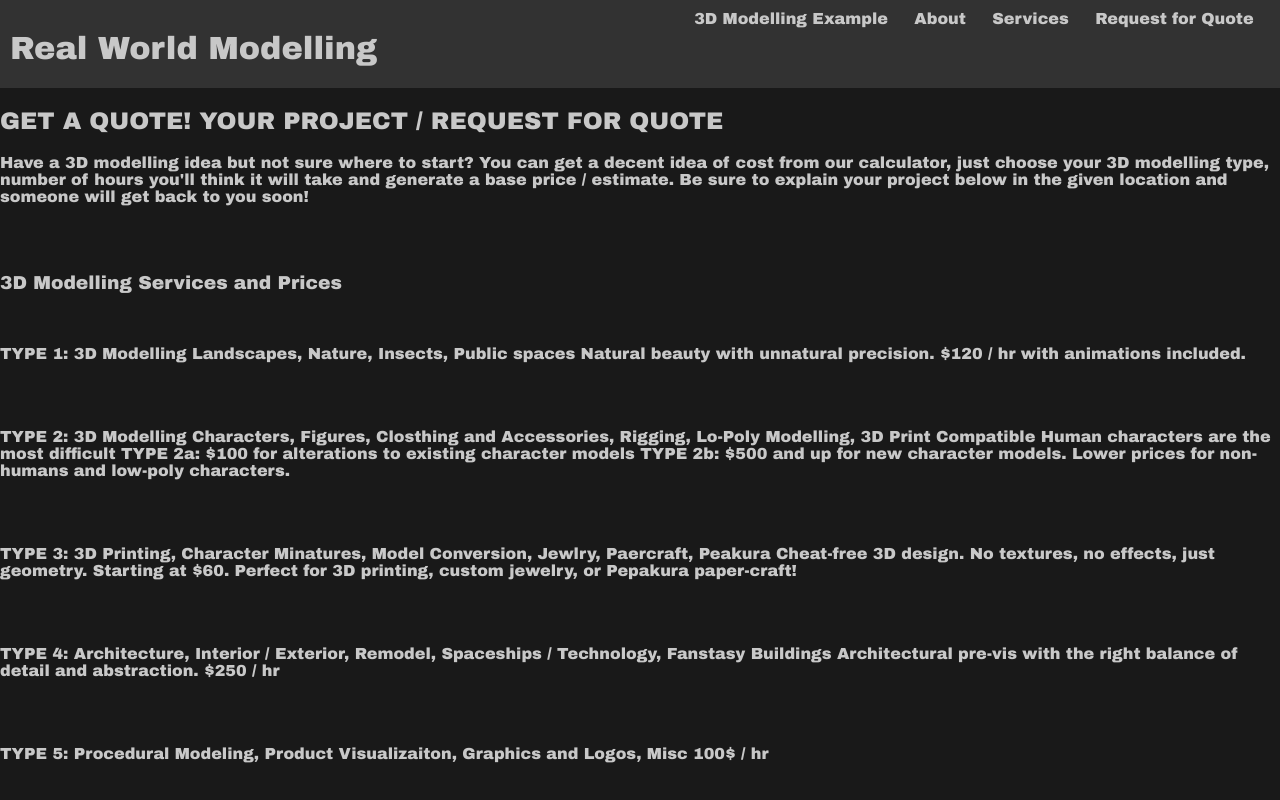
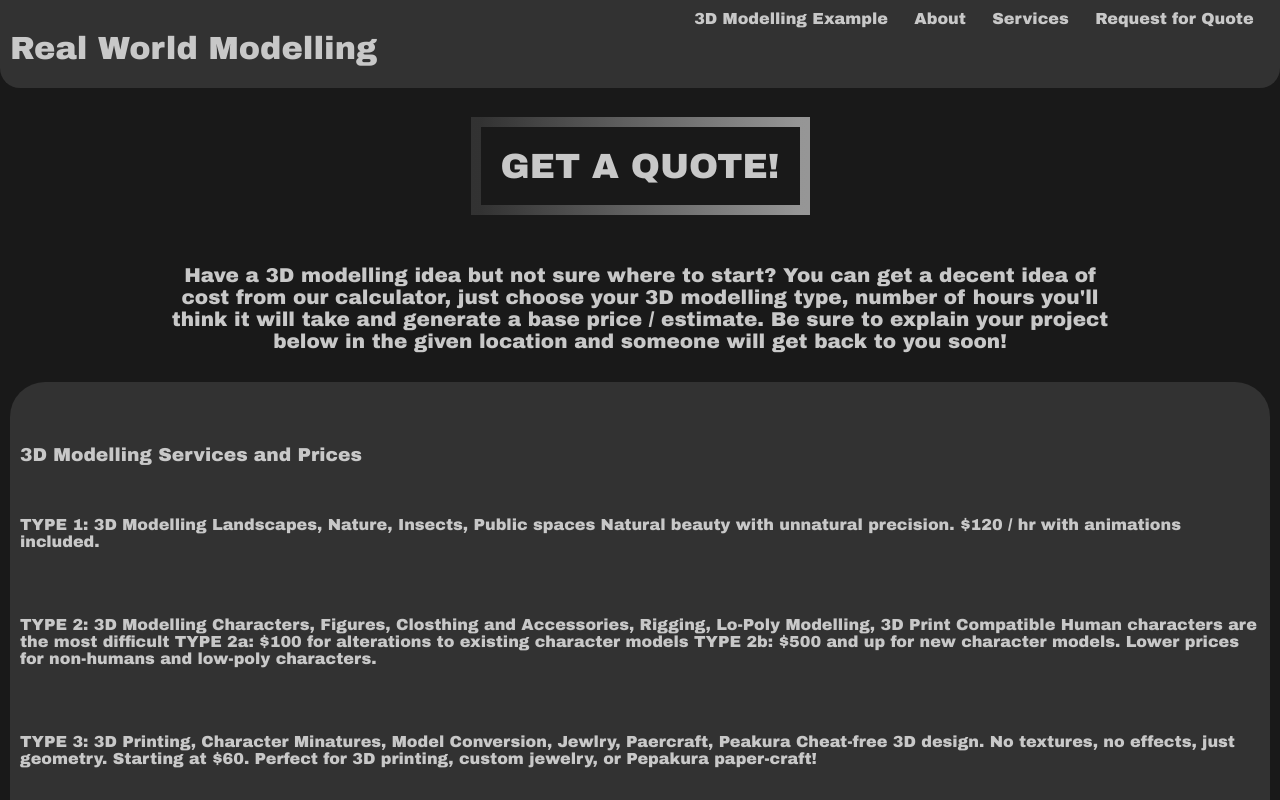
Before and after one commit to CarsonBartos/Computer-Science-Project-1---Carson-Bartos, a Vue app: page /Quote in a window 1280 px wide. Shown: the top 800 px of the page. Built offline with nearby package versions, Linux system fonts and the light colour scheme.

Commit message:
started styling request for quote

```diff
--- a/src/components/NavBar.vue
+++ b/src/components/NavBar.vue
@@ -28,6 +28,7 @@ h1 {
 	flex-grow: 2;
 }
 #NavBar {
+	border-radius: 0 0 20px 20px;
 	position: sticky;
 	top: 0;
 	padding-top: 10px;
@@ -46,6 +47,7 @@ a {
 a:hover {
 	color: rgb(250, 250, 250);
 }
+
 #nav {
 	flex-grow: 1;
 	display: flex;
--- a/src/views/3DModellingExampleView.vue
+++ b/src/views/3DModellingExampleView.vue
@@ -121,7 +121,7 @@ export default {
 	width: 50vw;
 	height: 15px;
 	border-radius: 5px;
-	background: rgb(50, 50, 50);
+	background: linear-gradient(to right, blue, red);
 	outline: none;
 	opacity: 0.7;
 	-webkit-transition: 0.2s;
--- a/src/views/RequestAQuoteView.vue
+++ b/src/views/RequestAQuoteView.vue
@@ -1,13 +1,19 @@
 <template>
-	<h2>GET A QUOTE! YOUR PROJECT / REQUEST FOR QUOTE</h2>
+	<div id="getQuoteTitle">
+		<h2>GET A QUOTE!</h2>
+	</div>
 
-	<p>
+	<div id="descriptionCont">
+		<p id="description">
 			Have a 3D modelling idea but not sure where to start? You can get a decent
-		idea of cost from our calculator, just choose your 3D modelling type, number
-		of hours you'll think it will take and generate a base price / estimate. Be
-		sure to explain your project below in the given location and someone will
-		get back to you soon!
+			idea of cost from our calculator, just choose your 3D modelling type,
+			number of hours you'll think it will take and generate a base price /
+			estimate. Be sure to explain your project below in the given location and
+			someone will get back to you soon!
 		</p>
+	</div>
+
+	<div id="quote">
 		<br /><br />
 		<h3>3D Modelling Services and Prices</h3>
 		<br />
@@ -32,18 +38,54 @@
 		</p>
 		<br /><br />
 		<p>
-		TYPE 4: Architecture, Interior / Exterior, Remodel, Spaceships / Technology,
-		Fanstasy Buildings Architectural pre-vis with the right balance of detail
-		and abstraction. $250 / hr
+			TYPE 4: Architecture, Interior / Exterior, Remodel, Spaceships /
+			Technology, Fanstasy Buildings Architectural pre-vis with the right
+			balance of detail and abstraction. $250 / hr
 		</p>
 		<br /><br />
 		<p>
-		TYPE 5: Procedural Modeling, Product Visualizaiton, Graphics and Logos, Misc
-		100$ / hr
+			TYPE 5: Procedural Modeling, Product Visualizaiton, Graphics and Logos,
+			Misc 100$ / hr
 		</p>
-	<br /><br />
-
 		All projects include: source files progress renders simple animations format
 		conversion FORM: Your Name Your Project Type Estimated Hours Estimated Total
 		(calculated) Comments Send ----->
+	</div>
 </template>
+
+<style scoped>
+#getQuoteTitle {
+	display: flex;
+	justify-content: center;
+}
+h2 {
+	font-size: 35px;
+	border-style: solid;
+	border-width: 10px;
+	border-radius: 20px;
+	border-image-slice: 1;
+	border-image-source: linear-gradient(
+		to right,
+		rgb(50, 50, 50),
+		rgb(150, 150, 150)
+	);
+	text-align: center;
+	padding: 20px;
+}
+
+#quote {
+	border-radius: 35px 35px 0px 0px;
+	background-color: rgb(50, 50, 50);
+	margin: 10px 10px 0px 10px;
+	padding: 10px;
+}
+#descriptionCont {
+	display: flex;
+	justify-content: center;
+	font-size: 20px;
+}
+#description {
+	text-align: center;
+	width: 75%;
+}
+</style>
--- a/src/views/ServicesView.vue
+++ b/src/views/ServicesView.vue
@@ -1,7 +1,10 @@
 <template>
-	<h2 id="serviceTitle">
-		Services! Doing the Job Right, these are the services offered by REAL WORLD
-	</h2>
+	<div id="Title">
+		<h2 id="serviceTitle">
+			Services! Doing the Job Right, these are the services offered by REAL
+			WORLD
+		</h2>
+	</div>
 	<div id="cont">
 		<div id="modelling" class="category">
 			<h3>MODELLING 3D DESIGN & MODELLING</h3>
@@ -90,9 +93,13 @@
 </template>
 
 <style scoped>
+#Title {
+	display: flex;
+	justify-content: center;
+}
 #serviceTitle {
 	text-align: center;
-	background-color: rgb(5, 5, 5);
+	background-color: ;
 }
 #cont {
 	display: flex;
@@ -147,6 +154,19 @@
 	width: 45%;
 	height: 720px;
 }
+#serviceTitle {
+	border-style: solid;
+	border-width: 10px;
+	border-radius: 20px;
+	border-image-slice: 1;
+	border-image-source: linear-gradient(
+		to right,
+		rgb(50, 50, 50),
+		rgb(150, 150, 150)
+	);
+	width: auto;
+	padding: 10px;
+}
 
 h3 {
 	text-align: center;
```
Lines whose indentation alone changed are shown as unchanged.
